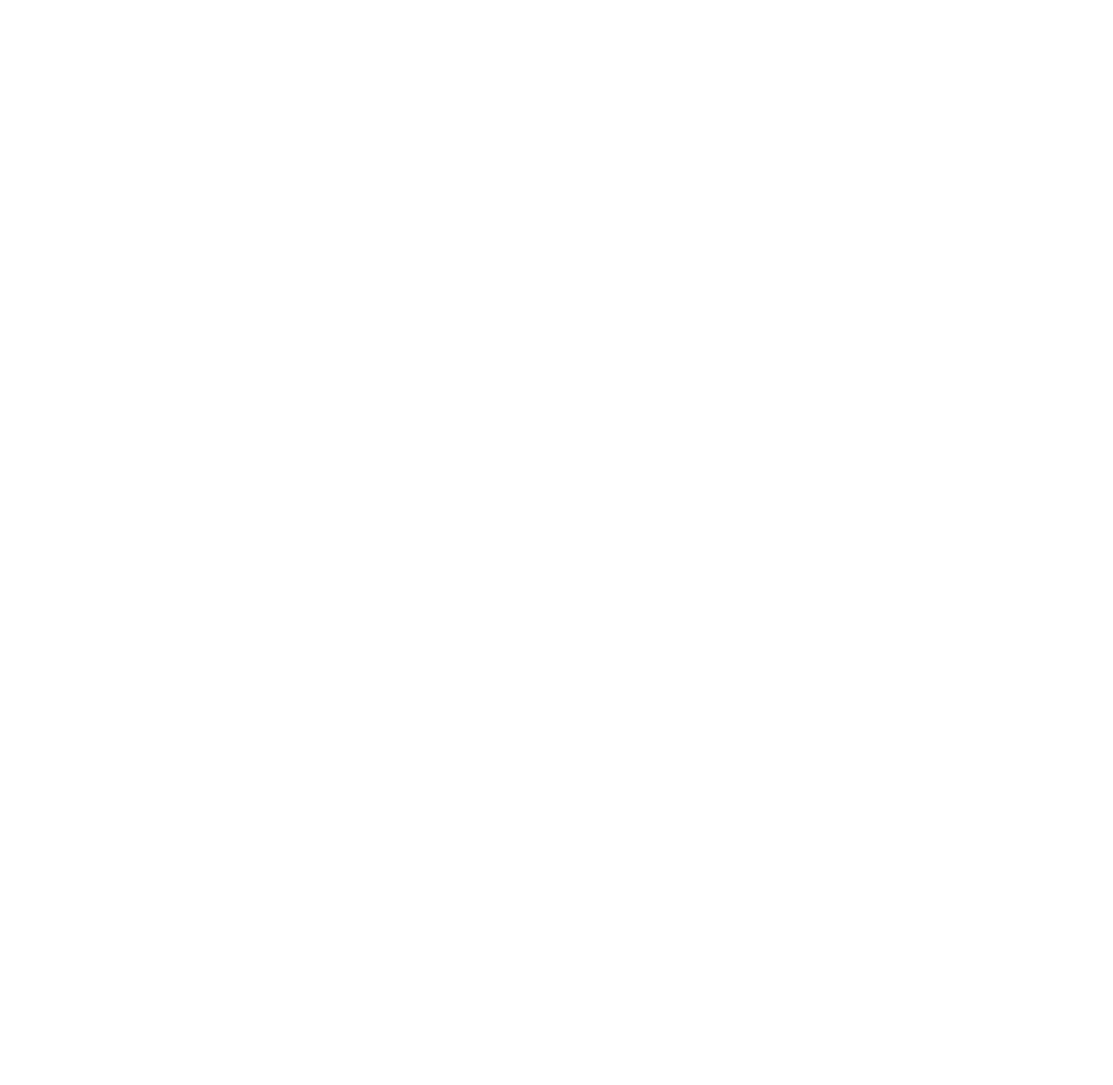
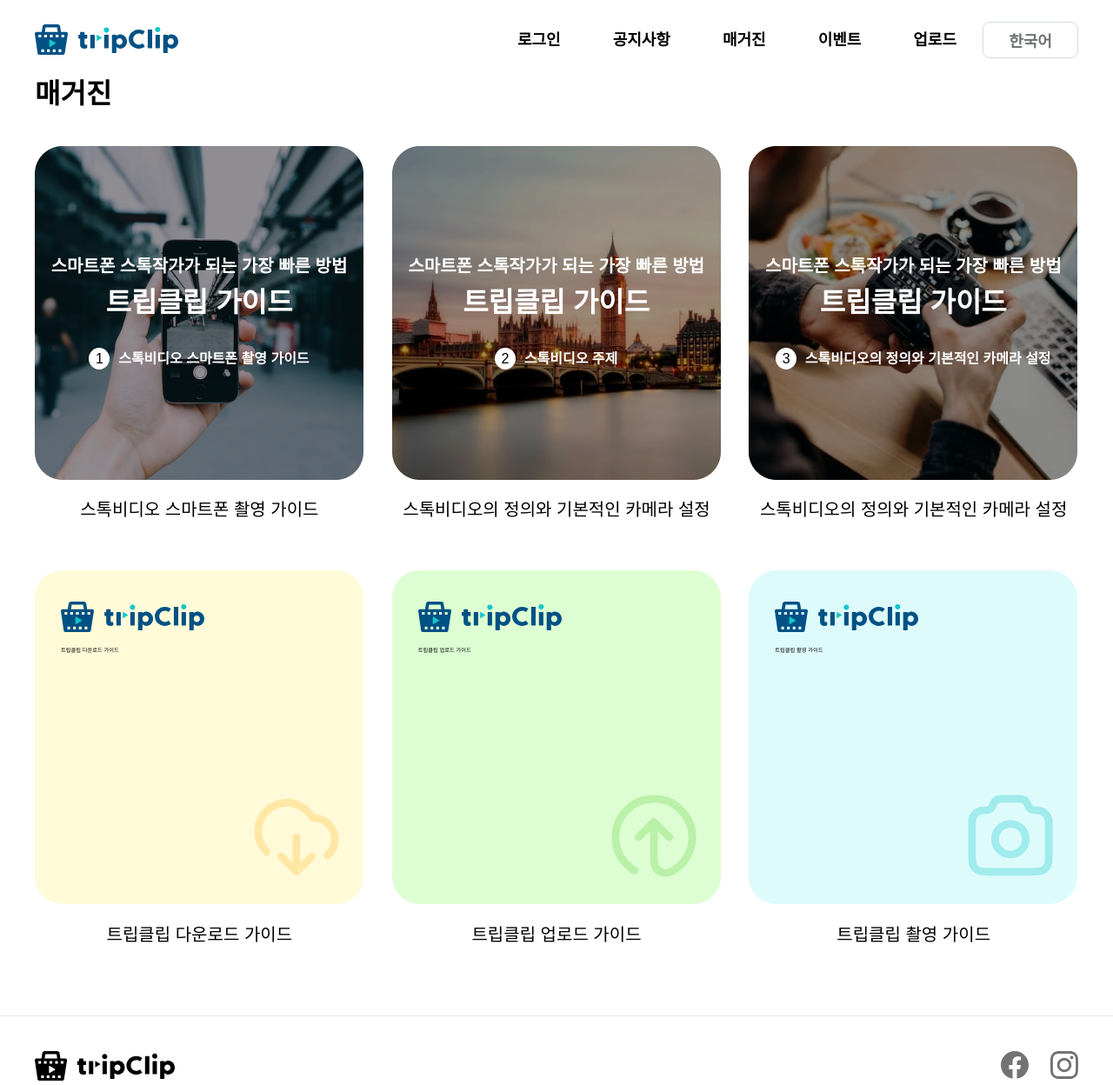
Before and after one commit to drrd100/tripClip, a plain HTML site: page magazine.html in a window 1280 px wide. Shown: the top 1248 px of the page at 87% size. Before the commit the page ends 800 px from the top, so only its background shows below. Drawn offline with Linux system fonts and the light colour scheme; a web font is replaced by a local one.

Commit message:
magazine PC add

```diff
--- a/css/main.css
+++ b/css/main.css
@@ -1,3 +1,4 @@
+html,body{font-size: 62.5%;}
 .inner{max-width: 1200px; margin: 0 auto; width: calc(100% - 60px);}
 img{max-width: 100%;}
 .m_hide_768{display: block;}
@@ -92,3 +93,29 @@ img{max-width: 100%;}
     #footer .poliy li a{font-size: 13px;}
     #footer .company p{font-size: 12px;}
 }
+
+.title_box{font-size: 32px; font-weight: 700; margin-bottom: 44px;}
+.sec_magazine .list{display: flex; flex-wrap: wrap; justify-content: space-between; margin-bottom: 23px;}
+.sec_magazine .list li{width: calc((100% - 64px) / 3); margin-bottom: 60px;}
+.sec_magazine .list li a{position: relative; display: inline-block; margin-bottom: 23px;}
+.sec_magazine .list li .text_box{position: absolute; left: 0; bottom: 0; right:0; top:0 }
+.sec_magazine .list li.top .text_box{display: flex; justify-content: center; align-items: center;  color: #fff; text-align: center;}
+.sec_magazine .list li.top .text_box > div > p{font-size: 20px; font-weight: 700; margin-bottom: 16px;}
+.sec_magazine .list li.top .text_box > div > span{display: block; font-size: 32px; font-weight: 700; margin-bottom: 36px;}
+.sec_magazine .list li.top .text_box > div > div > span{display: inline-block; width: 24px; line-height: 25px; border-radius: 100%; background-color: #fff; font-size: 16px; color: #000; margin-right: 8px;}
+.sec_magazine .list li.top .text_box > div > div > p{display: inline-block; font-size: 16px; font-weight: 700;}
+.sec_magazine .list li.bottom .text_box{padding: 36px 0 0 30px;}
+.sec_magazine .list li.bottom .text_box img{margin-bottom: 16px;}
+.sec_magazine .list li .desc{text-align: center; font-size: 20px;}
+
+/* @media (max-width: 1200px) {
+    .sec_magazine .list li{width: calc((100% - 20px) / 3); margin-bottom: 60px;}
+    .sec_magazine .list li a{margin-bottom: 23px;}
+    .sec_magazine .list li.top .text_box > div > p{font-size: 1.5rem; margin-bottom: 1.2rem;}
+    .sec_magazine .list li.top .text_box > div > span{font-size: 1.6rem; margin-bottom: 1.4rem;}
+    .sec_magazine .list li.top .text_box > div > div > span{width: 1.2rem; line-height: 1.2rem; font-size:1rem; margin-right: 2px;}
+    .sec_magazine .list li.top .text_box > div > div > p{font-size: 1rem;}
+    .sec_magazine .list li.bottom .text_box{padding: 36px 0 0 30px;}
+    .sec_magazine .list li.bottom .text_box img{margin-bottom: 16px;}
+    .sec_magazine .list li .desc{text-align: center; font-size: 18px;}
+} */
--- a/magazine.html
+++ b/magazine.html
@@ -0,0 +1,231 @@
+<!DOCTYPE html>
+<html lang="kr">
+<head>
+    <meta charset="UTF-8">
+    <meta http-equiv="X-UA-Compatible" content="IE=edge">
+    <meta name="viewport" content="width=device-width, initial-scale=1.0">
+    <title>tripClip | 메인 페이지</title>
+
+    <link rel="stylesheet" href="./css/fonts.css">
+    <link rel="stylesheet" href="./css/reset.css">
+    <link rel="stylesheet" href="./css/common.css">
+    <link rel="stylesheet" href="./css/main.css">
+</head>
+<body>
+    <header id="header">
+        <div class="inner">
+            <h1>
+                <a href="/" title="트립클립 홈">
+                    <img src="./images/icons/ico_logo_color.svg" alt="트립클립 로고">
+                </a>
+            </h1>
+            <div class="right">
+                <ul class="gnb">
+                    <li><a href="">로그인</a></li>
+                    <li>
+                        <a href="">공지사항</a>
+                        <ul class="depth">
+                            <li><a href="/">공지사항</a></li>
+                            <li><a href="/">FAQ</a></li>
+                        </ul>
+                    </li>
+                    <li>
+                        <a href="">매거진</a>
+                        <ul class="depth">
+                            <li><a href="/">사용 가이드</a></li>
+                            <li><a href="/">GOOD & BAD</a></li>
+                        </ul>
+                    </li>
+                    <li><a href="">이벤트</a></li>
+                    <li>
+                        <a href="">업로드</a>
+                        <ul class="depth">
+                            <li><a href="/">업로드 가이드</a></li>
+                            <li><a href="/">다운로드 가이드</a></li>
+                            <li><a href="/">공지사항 가이드</a></li>
+                            <li><a href="/">FAQ 가이드</a></li>
+                        </ul>
+                    </li>
+                    <li>
+                        <button>한국어</button>
+                        <ul class="depth lang">
+                            <li><a href="/">한국어</a></li>
+                            <li><a href="/">ENGLISH</a></li>
+                            <li><a href="/">中文简体</a></li>
+                            <li><a href="/">中文繁體</a></li>
+                        </ul>
+                    </li>
+                </ul>
+            </div>
+            <button class="btn_hamburger"></button>
+        </div>
+        <ul class="gnb_mo">
+            <li>
+                <a href="javascript:;" class="lang">
+                    <span>Langage</span>
+                    <p>한국어</p>
+                </a>
+                <ul class="depth">
+                    <li><a href="/">한국어</a></li>
+                    <li><a href="/">ENGLISH</a></li>
+                    <li><a href="/">中文简体</a></li>
+                    <li><a href="/">中文繁體</a></li>
+                </ul>
+            </li>
+            <li><a href="/">로그인</a></li>
+            <li>
+                <a href="javascript:;" class="arrow">공지사항</span></a>
+                <ul class="depth">
+                    <li><a href="/">공지사항</a></li>
+                    <li><a href="/">FAQ</a></li>
+                </ul>
+            </li>
+            <li>
+                <a href="javascript:;" class="arrow">매거진</span></a>
+                <ul class="depth">
+                    <li><a href="/">사용 가이드</a></li>
+                    <li><a href="/">GOOD & BAD</a></li>
+                </ul>
+            </li>
+            <li><a href="/">이벤트</a></li>
+            <li>
+                <a href="javascript:;" class="arrow">업로드</span></a>
+                <ul class="depth">
+                    <li><a href="/">업로드 가이드</a></li>
+                    <li><a href="/">다운로드 가이드</a></li>
+                    <li><a href="/">공지사항 가이드</a></li>
+                    <li><a href="/">FAQ 가이드</a></li>
+                </ul>
+            </li>
+        </ul>
+    </header>
+    <section class="sec_magazine">
+        <div class="inner">
+            <div class="title_box">
+                <h2>매거진</h2>
+            </div>
+            <ul class="list">
+                <li class="top">
+                    <a href="/" class="thumb_box">
+                        <div class="img_box">
+                            <img src="./images/magazine_guide01.png" alt="">
+                        </div>
+                        <div class="text_box">
+                            <div>
+                                <p>스마트폰 스톡작가가 되는 가장 빠른 방법</p>
+                                <span>트립클립 가이드</span>
+                                <div>
+                                    <span>1</span>
+                                    <p>스톡비디오 스마트폰 촬영 가이드</p>
+                                </div>
+                            </div>
+                        </div>
+                    </a>
+                    <p class="desc">스톡비디오 스마트폰 촬영 가이드</p>
+                </li>
+                <li class="top">
+                    <a href="/" class="thumb_box">
+                        <div class="img_box">
+                            <img src="./images/magazine_guide02.png" alt="">
+                        </div>
+                        <div class="text_box">
+                            <div>
+                                <p>스마트폰 스톡작가가 되는 가장 빠른 방법</p>
+                                <span>트립클립 가이드</span>
+                                <div>
+                                    <span>2</span>
+                                    <p>스톡비디오 주제</p>
+                                </div>
+                            </div>
+                        </div>
+                    </a>
+                    <p class="desc">스톡비디오의 정의와 기본적인 카메라 설정</p>
+                </li>
+                <li class="top">
+                    <a href="/" class="thumb_box">
+                        <div class="img_box">
+                            <img src="./images/magazine_guide03.png" alt="">
+                        </div>
+                        <div class="text_box">
+                            <div>
+                                <p>스마트폰 스톡작가가 되는 가장 빠른 방법</p>
+                                <span>트립클립 가이드</span>
+                                <div>
+                                    <span>3</span>
+                                    <p>스톡비디오의 정의와 기본적인 카메라 설정</p>
+                                </div>
+                            </div>
+                        </div>
+                    </a>
+                    <p class="desc">스톡비디오의 정의와 기본적인 카메라 설정</p>
+                </li>
+                <li class="bottom">
+                    <a href="/" class="thumb_box">
+                        <div class="img_box">
+                            <img src="./images/icons/ico_down.svg" alt="">
+                        </div>
+                        <div class="text_box">
+                            <img src="./images/icons/ico_logo_color.svg" alt="">
+                            <p>트립클립 다운로드 가이드</p>
+                        </div>
+                    </a>
+                    <p class="desc">트립클립 다운로드 가이드</p>
+                </li>
+                <li class="bottom">
+                    <a href="/" class="thumb_box">
+                        <div class="img_box">
+                            <img src="./images/icons/ico_upload.svg" alt="">
+                        </div>
+                        <div class="text_box">
+                            <img src="./images/icons/ico_logo_color.svg" alt="">
+                            <p>트립클립 업로드 가이드</p>
+                        </div>
+                    </a>
+                    <p class="desc">트립클립 업로드 가이드</p>
+                </li>
+                <li class="bottom">
+                    <a href="/" class="thumb_box">
+                        <div class="img_box">
+                            <img src="./images/icons/ico_camera.svg" alt="">
+                        </div>
+                        <div class="text_box">
+                            <img src="./images/icons/ico_logo_color.svg" alt="">
+                            <p>트립클립 촬영 가이드</p>
+                        </div>
+                    </a>
+                    <p class="desc">트립클립 촬영 가이드</p>
+                </li>
+            </ul>
+        </div>
+    </section>
+
+    <footer id="footer">
+        <div class="inner">
+            <div class="top">
+                <h1>
+                    <img src="./images/icons/ico_logo_black.svg" alt="트립클립 로고">
+                </h1>
+                <ul class="sns">
+                    <li><a href="/" title="트립클립 페이스북 이동"><img src="./images/icons/ico_facebook.svg" alt="페이스북 아이콘"></a></li>
+                    <li><a href="/" title="트립클립 인스타그램 이동"><img src="./images/icons/ico_instagram.svg" alt="페이스북 아이콘"></a></li>
+                </ul>
+            </div>
+            <ul class="poliy">
+                <li><a href="/">이용약관</a></li>
+                <li><a href="/">개인정보 보호정책</a></li>
+                <li><a href="/">환불정책</a></li>
+            </ul>
+            <div class="company">
+                <p>
+                    상호명: (주)트립클립  |  대표자명: 심유헌  |  사업자등록번호: 296-87-00316  |  통신판매업신고: 제2018-서울강남-03572호<br class="m_hide_768">
+                    주소: 서울특별시 중구 청계천로 40, 관광벤처보육센터 7층 10호 (다동)  |  이메일 : cs@tripclip.kr  |  담당자 : 심유헌연락처 : 070-4133-095<br><br>
+                    해당 콘텐츠에 대한 민원, 환불 등은 (주)트립클립에서 처리하며 모든 책임은 (주)트립클립에 있습니다.<br>
+                    Copyright 2018. tripClip All Right Reserved.
+                </p>
+            </div>
+        </div>
+    </footer>
+
+    <script src="./js/main.js"></script>
+</body>
+</html>
```
Also changed, not shown: images/icons/ico_camera.svg (added), images/icons/ico_down.svg (added), images/icons/ico_upload.svg (added), images/magazine_guide01.png (added), images/magazine_guide02.png (added), images/magazine_guide03.png (added).
